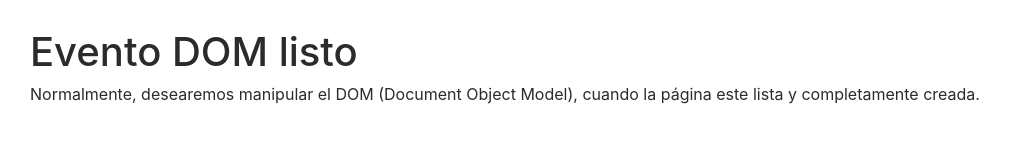
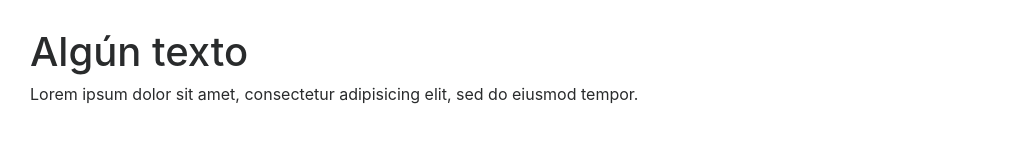
Before and after one commit to Klerith/jquery-avanzado, a plain HTML site: page 000.html in a window 1280 px wide. Shown: the whole page, without its empty margins (0-1011 px from the left). Drawn offline with Linux system fonts and the light colour scheme.

Commit message:
modificaciones al 000.html

```diff
--- a/000.html
+++ b/000.html
@@ -11,9 +11,9 @@
   </head>
   <body>
 
-    <h1>Evento DOM listo</h1>
+    <h1>Algún texto</h1>
     <p>
-      Normalmente, desearemos manipular el DOM (Document Object Model), cuando la página este lista y completamente creada.
+      Lorem ipsum dolor sit amet, consectetur adipisicing elit, sed do eiusmod tempor.
     </p>
 
 
```
